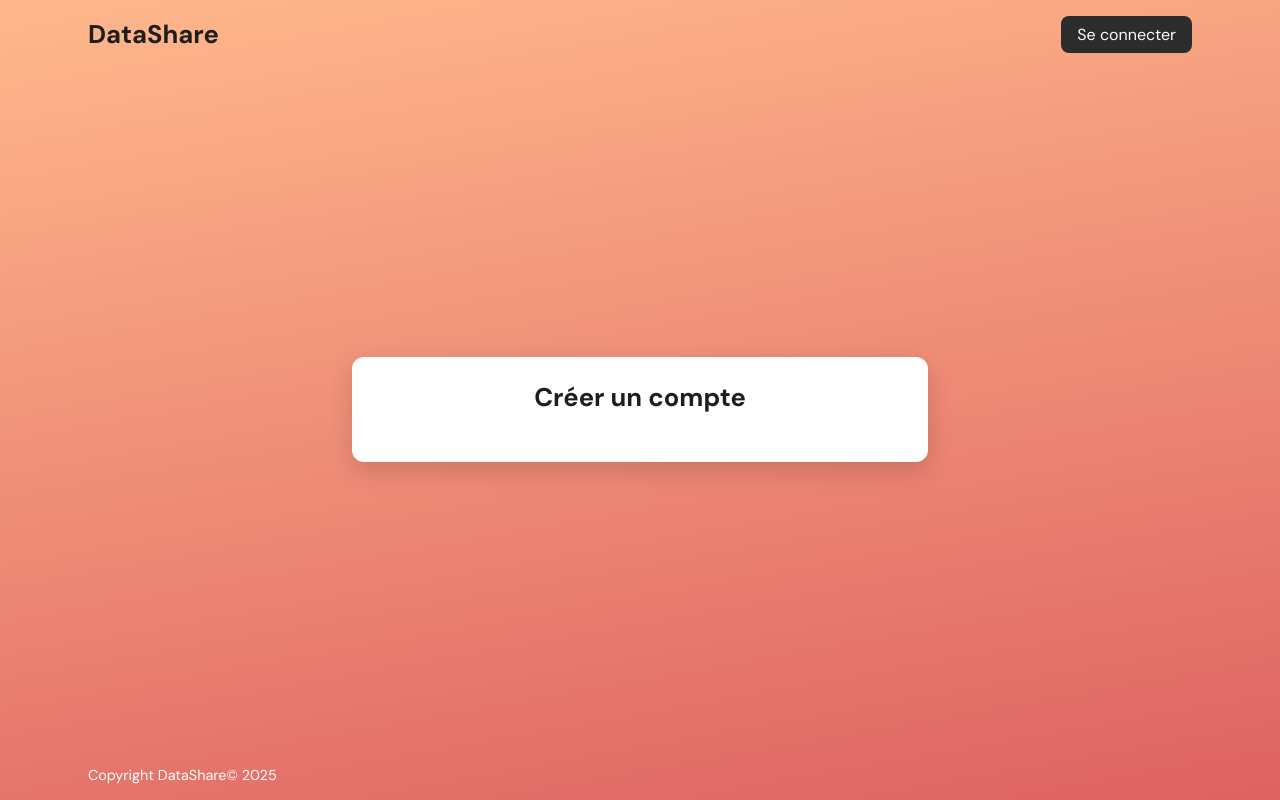
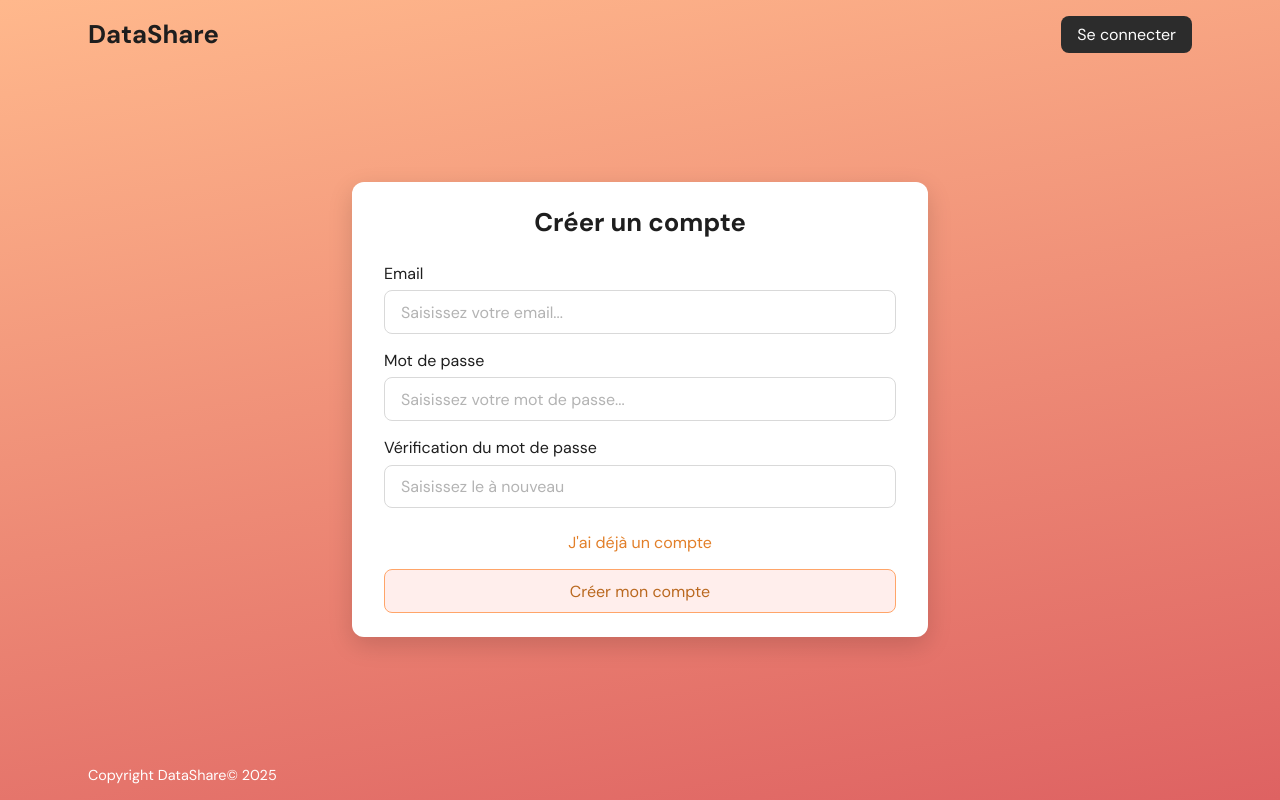
Before and after one commit to yohanbouchet/datashare, a React (Vite) app in the folder frontend/: page /inscription in a window 1280 px wide. Built offline with nearby package versions, Linux system fonts and the light colour scheme; no server answers.

Commit message:
feat(frontend): add sign-up page with client-side validation (US03)

```diff
--- a/frontend/src/pages/Connexion.tsx
+++ b/frontend/src/pages/Connexion.tsx
@@ -14,7 +14,7 @@
 // Utilisé par :
 //   - App.tsx (route « /connexion »), Header.tsx et Accueil.tsx (liens)
 // ================================================================================================
-import { useState, type FormEvent } from 'react';
+import { useState, type SubmitEvent } from 'react';
 import { Link, Navigate, useLocation, useNavigate } from 'react-router';
 import { Bandeau } from '../components/Bandeau.tsx';
 import { Champ } from '../components/Champ.tsx';
@@ -61,8 +61,9 @@ export function Connexion() {
     return resultat;
   }
 
-  // async : la soumission attend la réponse de l'API
-  async function soumettre(evenement: FormEvent<HTMLFormElement>) {
+  // async : la soumission attend la réponse de l'API.
+  // SubmitEvent : le type de l'événement « envoi du formulaire » (FormEvent est déclaré obsolète dans React 19).
+  async function soumettre(evenement: SubmitEvent<HTMLFormElement>) {
     // preventDefault : empêche le navigateur de recharger la page (comportement par défaut d'un formulaire)
     evenement.preventDefault();
     setErreurServeur(null);
--- a/frontend/src/pages/Inscription.tsx
+++ b/frontend/src/pages/Inscription.tsx
@@ -1,16 +1,152 @@
 // ================================================================================================
 // Fichier : Inscription.tsx
-// Rôle : Page « Créer un compte » (adresse « /inscription », US03). PROVISOIRE : carte vide avec son titre.
-//   Le formulaire (email, mot de passe, vérification, appel à POST /api/auth/register) viendra à la brique 3.
+// Rôle : Page « Créer un compte » (adresse « /inscription », US03), conforme à la maquette.
+//   1. Validation côté client : email au bon format, mot de passe d'au moins 8 caractères,
+//      vérification identique au mot de passe ; message sous chaque champ concerné.
+//   2. Envoi à l'API (POST /api/auth/register) ; le bouton est désactivé pendant l'envoi.
+//   3. Succès → page Connexion avec le bandeau « Ton compte est créé » (l'inscription ne connecte pas) ;
+//      échec → bandeau d'erreur avec le message de l'API (« Cet email est déjà utilisé », serveur injoignable…).
 // Utilise :
-//   - index.css : classes carte, carte__titre
+//   - services/api.ts (authApi.inscription, ApiError)
+//   - context/useAuth.ts (utilisateur : redirection si déjà connecté)
+//   - components/Champ.tsx, components/Bandeau.tsx
+//   - react-router (Link, Navigate, useNavigate)
 // Utilisé par :
-//   - App.tsx (route « /inscription »)
+//   - App.tsx (route « /inscription »), Connexion.tsx (lien « Créer un compte »)
 // ================================================================================================
+import { useState, type SubmitEvent } from 'react';
+import { Link, Navigate, useNavigate } from 'react-router';
+import { Bandeau } from '../components/Bandeau.tsx';
+import { Champ } from '../components/Champ.tsx';
+import { useAuth } from '../context/useAuth.ts';
+import { ApiError, authApi } from '../services/api.ts';
+
+// Vérification simple du format « quelque-chose@domaine.extension » (le serveur revérifie de toute façon)
+const FORMAT_EMAIL = /^[^\s@]+@[^\s@]+\.[^\s@]+$/;
+
+// Messages d'erreur par champ ; le « ? » rend chaque case facultative (présente seulement en cas d'erreur)
+interface ErreursInscription {
+  email?: string;
+  password?: string;
+  confirmation?: string;
+}
+
 export function Inscription() {
+  // Le contexte sert seulement à savoir si quelqu'un est déjà connecté : s'inscrire ne connecte pas
+  const { utilisateur } = useAuth();
+  const naviguer = useNavigate();
+
+  // Mémoire du formulaire
+  const [email, setEmail] = useState('');
+  const [password, setPassword] = useState('');
+  const [erreurs, setErreurs] = useState<ErreursInscription>({});
+  const [erreurServeur, setErreurServeur] = useState<string | null>(null);
+  const [envoiEnCours, setEnvoiEnCours] = useState(false);
+  const [confirmation, setConfirmation] = useState('');
+
+  // Déjà connecté : inutile d'afficher le formulaire
+  if (utilisateur) {
+    return <Navigate to="/" replace />;
+  }
+
+  // Validation côté client : confort de l'utilisateur (le serveur reste l'arbitre final)
+  function valider(): ErreursInscription {
+    const resultat: ErreursInscription = {};
+    if (!FORMAT_EMAIL.test(email.trim())) {
+      resultat.email = "L'adresse email n'est pas valide";
+    }
+    // Règle de l'US03 (le serveur applique la même règle avec le DTO)
+    if (password.length < 8) {
+      resultat.password = 'Le mot de passe doit contenir au moins 8 caractères';
+    }
+    // Vérification uniquement côté client : protège contre les fautes de frappe, l'API n'en a pas besoin
+    if (confirmation !== password) {
+      resultat.confirmation = 'Les mots de passe ne correspondent pas';
+    }
+    return resultat;
+  }
+
+  // async : la soumission attend la réponse de l'API.
+  // SubmitEvent : le type de l'événement « envoi du formulaire ».
+  async function soumettre(evenement: SubmitEvent<HTMLFormElement>) {
+    // preventDefault : empêche le navigateur de recharger la page (comportement par défaut d'un formulaire)
+    evenement.preventDefault();
+    setErreurServeur(null);
+    const erreursTrouvees = valider();
+    setErreurs(erreursTrouvees);
+    if (Object.keys(erreursTrouvees).length > 0) return;
+
+    setEnvoiEnCours(true);
+    try {
+      await authApi.inscription(email.trim(), password);
+      // state : information transmise à la page Connexion, qui affiche alors le bandeau bleu
+      naviguer('/connexion', { state: { compteCree: true } });
+    } catch (erreur) {
+      // ApiError : message prévu par l'API ou par le service ; autre erreur : message générique
+      setErreurServeur(
+        erreur instanceof ApiError
+          ? erreur.message
+          : 'Une erreur inattendue est survenue.',
+      );
+    } finally {
+      // finally : exécuté dans tous les cas, succès ou échec
+      setEnvoiEnCours(false);
+    }
+  }
+
   return (
     <section className="carte">
       <h1 className="carte__titre">Créer un compte</h1>
+
+      {erreurServeur && <Bandeau variante="erreur">{erreurServeur}</Bandeau>}
+
+      {/* noValidate : on désactive les bulles du navigateur pour afficher nos propres messages en français */}
+      <form className="formulaire" onSubmit={soumettre} noValidate>
+        <Champ
+          id="email"
+          label="Email"
+          type="email"
+          value={email}
+          onChange={setEmail}
+          placeholder="Saisissez votre email..."
+          autoComplete="email"
+          erreur={erreurs.email}
+        />
+        <Champ
+          id="password"
+          label="Mot de passe"
+          type="password"
+          value={password}
+          onChange={setPassword}
+          placeholder="Saisissez votre mot de passe..."
+          autoComplete="new-password"
+          erreur={erreurs.password}
+        />
+
+        <Champ
+          id="confirmation"
+          label="Vérification du mot de passe"
+          type="password"
+          value={confirmation}
+          onChange={setConfirmation}
+          placeholder="Saisissez le à nouveau"
+          autoComplete="new-password"
+          erreur={erreurs.confirmation}
+        />
+
+        <Link to="/connexion" className="lien-accent">
+          J'ai déjà un compte
+        </Link>
+
+        {/* disabled pendant l'envoi : évite les doubles clics (et donc les doubles requêtes) */}
+        <button
+          type="submit"
+          className="bouton-principal"
+          disabled={envoiEnCours}
+        >
+          {envoiEnCours ? 'Création…' : 'Créer mon compte'}
+        </button>
+      </form>
     </section>
   );
 }
```
Also changed, not shown: 1 other file (tests, documents, lock files or other folders).
